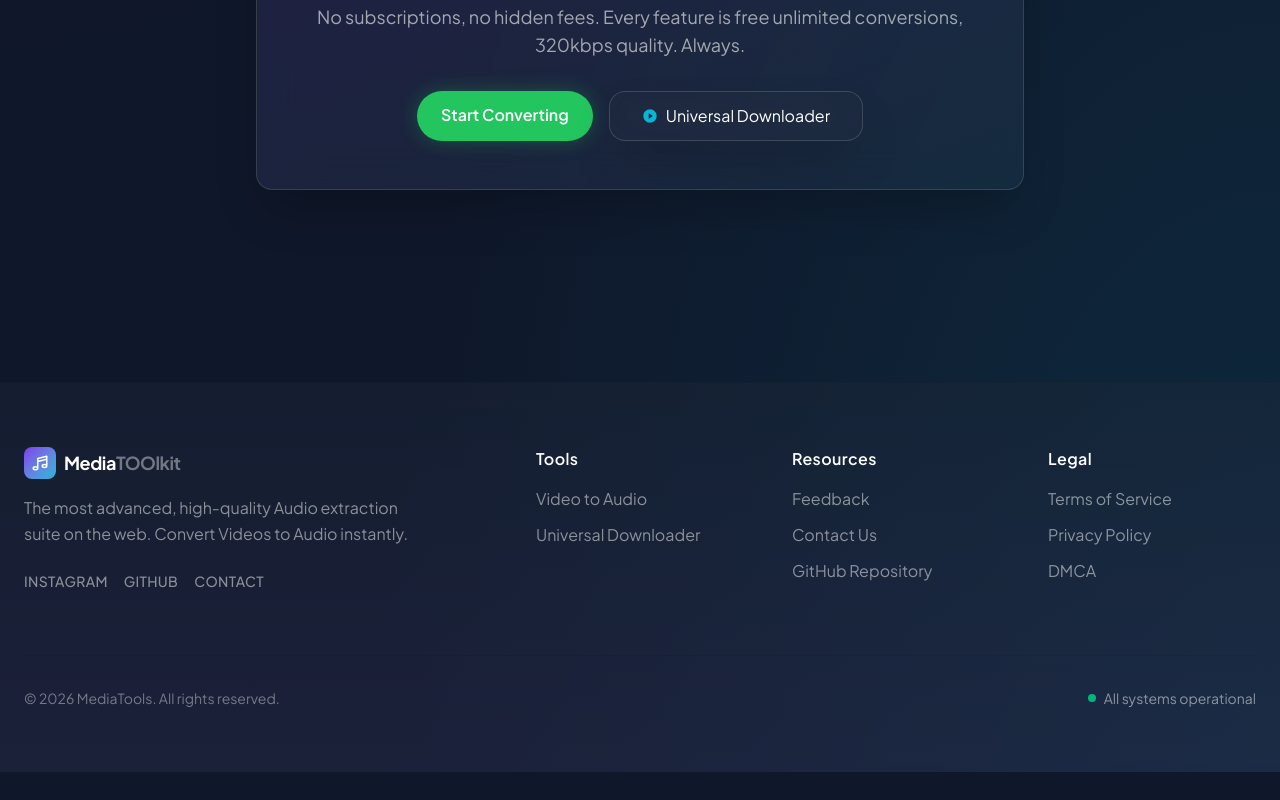
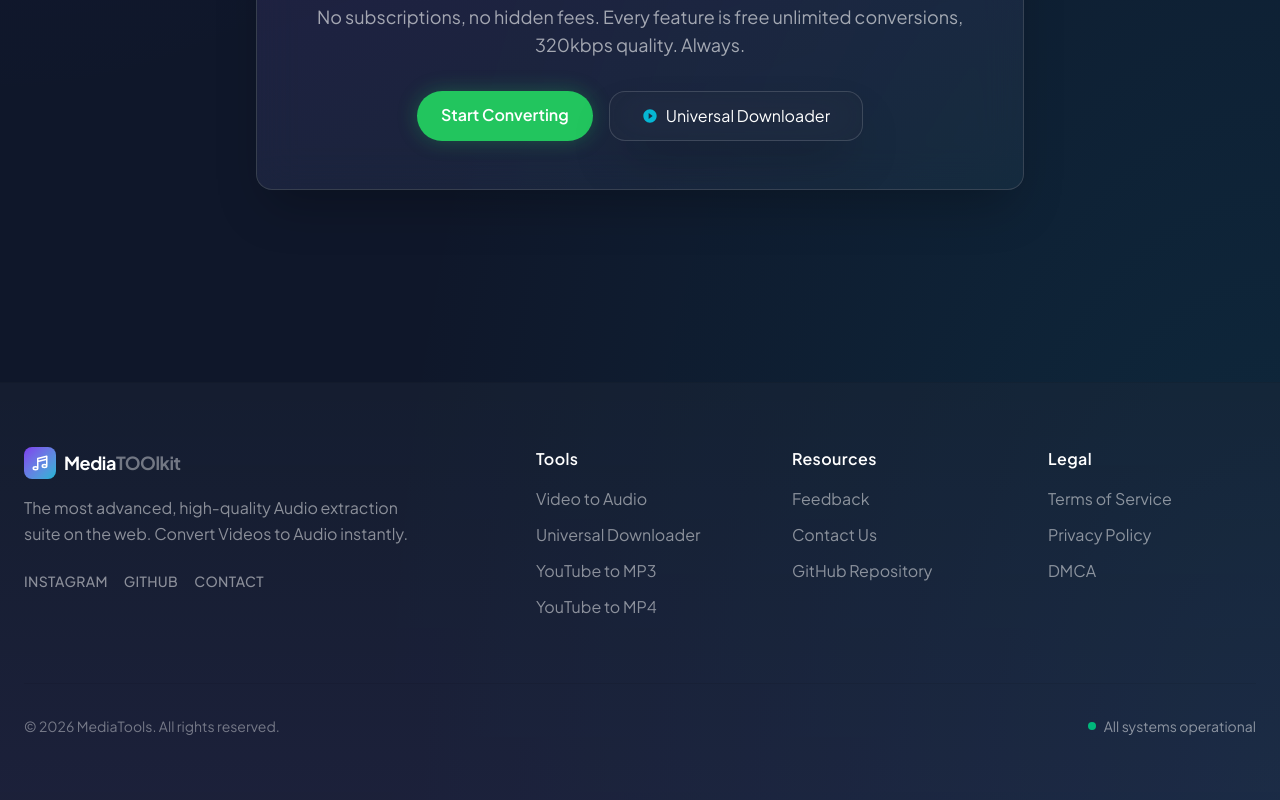
Before and after one commit to arman-somani/mediatools, a Next.js app in the folder frontend/: page / in a window 1280 px wide. Shown: the part 1537-2337 px from the top of the page. Before the commit the page ends 2309 px from the top, so only its background shows below. Built offline with nearby package versions, Linux system fonts and the light colour scheme; no server answers.

Commit message:
Auto-sync updates

```diff
--- a/frontend/src/components/Footer.tsx
+++ b/frontend/src/components/Footer.tsx
@@ -54,6 +54,16 @@ export default function Footer() {
               <li>
                 <Link href="/universal" className="text-white/50 hover:text-white transition-colors text-sm md:text-base">
                   Universal Downloader
+                </Link>
+              </li>
+              <li>
+                <Link href="/youtube" className="text-white/50 hover:text-white transition-colors text-sm md:text-base">
+                  YouTube to MP3
+                </Link>
+              </li>
+              <li>
+                <Link href="/yt-video" className="text-white/50 hover:text-white transition-colors text-sm md:text-base">
+                  YouTube to MP4
                 </Link>
               </li>
             </ul>
```
